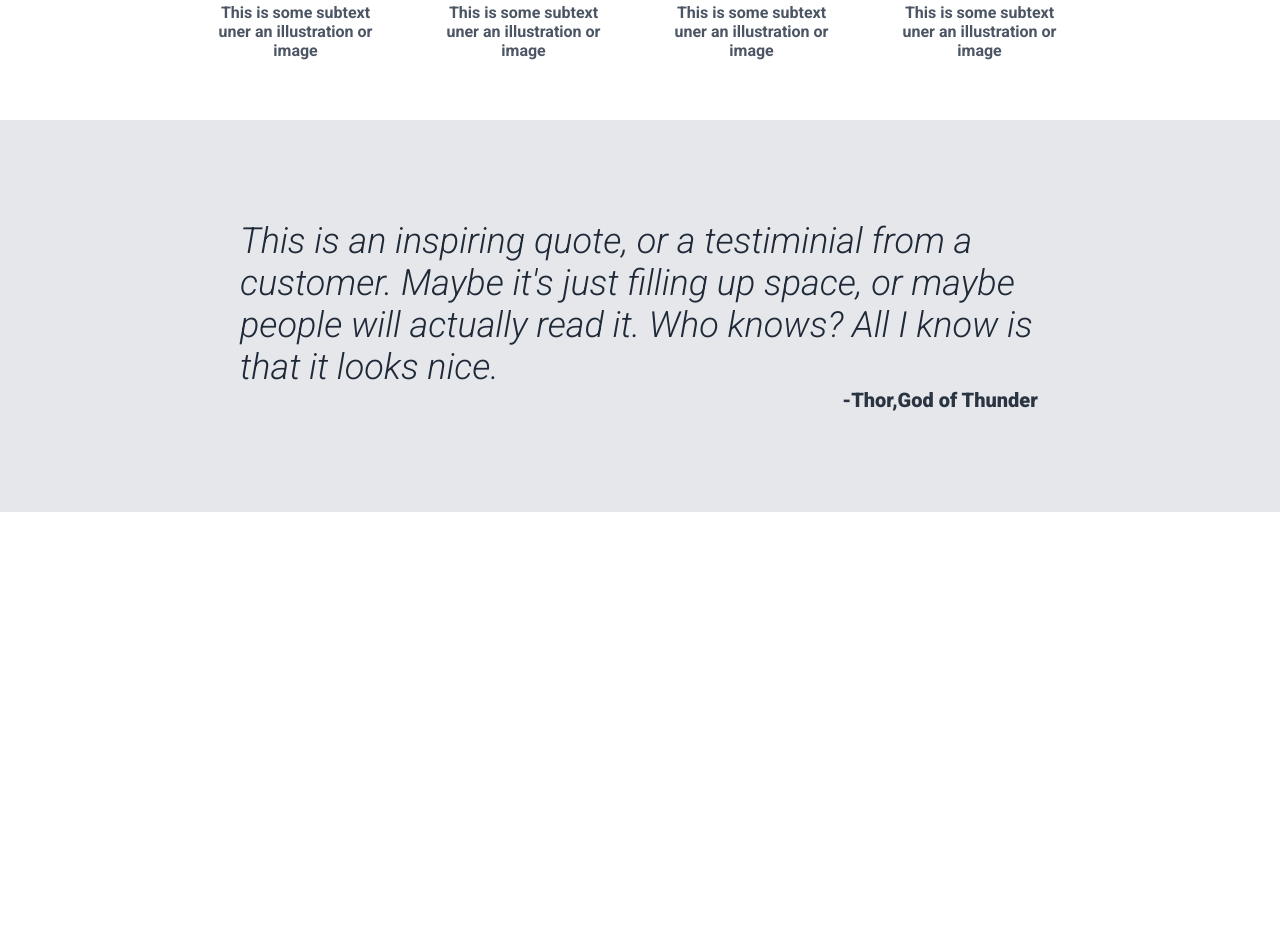
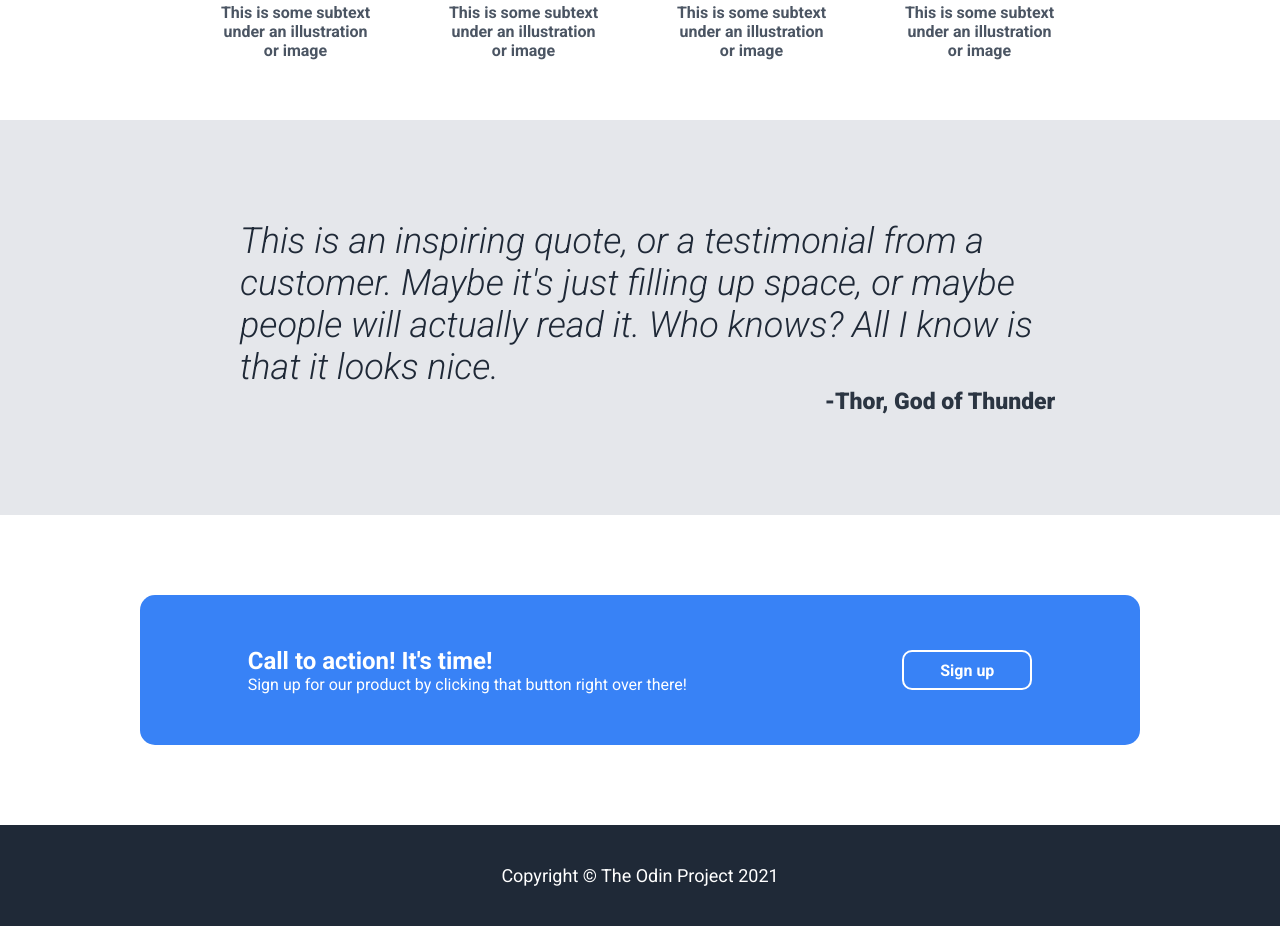
Before and after one commit to juan1jose3/Odin-landing-page, a plain HTML site: page index.html in a window 1280 px wide. Shown: the part 827-1753 px from the top of the page. Before the commit the page ends 1339 px from the top, so only its background shows below. Drawn offline with Linux system fonts and the light colour scheme.

Commit message:
fullPage

```diff
--- a/index.html
+++ b/index.html
@@ -10,11 +10,11 @@
     <title>Landing Page</title>
 </head>
 <body>
-    <div class="mainConatiner">
+    <div class="mainConatainer">
         <div class="sectionA">
             <div class="header">
                 <div class="logo">
-                    Hader Logo
+                    Header Logo
                 </div>
 
                 <ul class="links">
@@ -65,7 +65,7 @@
                     </div>
                     <div class="imageSubtext">
                         This is some subtext
-                        uner an illustration
+                        under an illustration
                         or image
                     </div>
                 </div>
@@ -76,7 +76,7 @@
                     </div>
                     <div class="imageSubtext">
                         This is some subtext
-                        uner an illustration
+                        under an illustration
                         or image
 
                     </div>
@@ -88,7 +88,7 @@
                     </div>
                     <div class="imageSubtext">
                         This is some subtext
-                        uner an illustration
+                        under an illustration
                         or image
 
                     </div>
@@ -100,7 +100,7 @@
                     </div>
                     <div class="imageSubtext">
                         This is some subtext
-                        uner an illustration
+                        under an illustration
                         or image
                     </div>
                 </div>
@@ -112,14 +112,14 @@
             <div class="quotePlaceholder">
                 <div class="quoteContainer">
                     <div class="quoteText">
-                        <i>This is an inspiring quote, or a testiminial from a
+                        <i>This is an inspiring quote, or a testimonial from a
                         customer. Maybe it's just filling up space, or maybe
                         people will actually read it. Who knows? All I know
                         is that it looks nice.</i>
 
                     </div>
                     <div class="from">
-                        -Thor,God of Thunder
+                        -Thor, God of Thunder
                     </div>
 
                 </div>
@@ -128,6 +128,35 @@
 
         </div>
 
+        <div class="sectionD">
+            <div class="blueBox">
+                <div class="boxText">
+                    <div class="mainText">
+                        Call to action! It's time!
+                    </div>
+
+                     <div>
+                        Sign up for our product by clicking that button right over there!
+                     </div>
+                </div>
+
+                    <div>
+                        <button class="boxButton">Sign up</button>
+                    </div>
+
+            </div>
+        </div>
+
+        <div class="footer">
+            <div>
+                <div class="footerMessage">
+                    Copyright © The Odin Project 2021
+                </div>
+            </div>
+        </div>
+
+
+
 
     </div>
 </body>
--- a/styles.css
+++ b/styles.css
@@ -159,7 +159,70 @@ a{
 
 .from{
     color: #2B3542;
-    font-size: 20px;
+    font-size: 23px;
     font-weight: 900;
     padding-left: 600px;
+
 }
+
+.sectionD{
+    display: flex;
+    justify-content: center;
+    align-items: center;
+    padding: 80px;
+}
+
+.blueBox{
+    display: flex;
+    justify-content: space-around;
+    align-items: center;
+    background-color: #3882F6;
+    width: 1000px;
+    height: 150px;
+    border-radius: 15px;
+}
+
+.boxText{
+
+    display: flex;
+    flex-direction: column;
+
+
+    color: #FFFFFF;
+    font-size: 16px;
+
+}
+
+.boxText .mainText{
+    font-size: 24px;
+    font-weight: bold;
+}
+
+.blueBox .boxButton{
+    background-color:#3882F6;
+    border: 2px solid #FFFFFF;
+    text-align: center;
+    color: white;
+    cursor: pointer;
+    width: 130px;
+    height: 40px;
+    border-radius: 10px;
+    font-size: 16px;
+    font-weight: bold;
+
+}
+
+.footer{
+    background-color: #1F2937;
+    padding-top: 40px;
+    padding-bottom: 40px;
+    display: flex;
+    justify-content: center;
+    align-items: center;
+}
+
+.footerMessage{
+    color: white;
+    font-size: 18px;
+
+}
```
